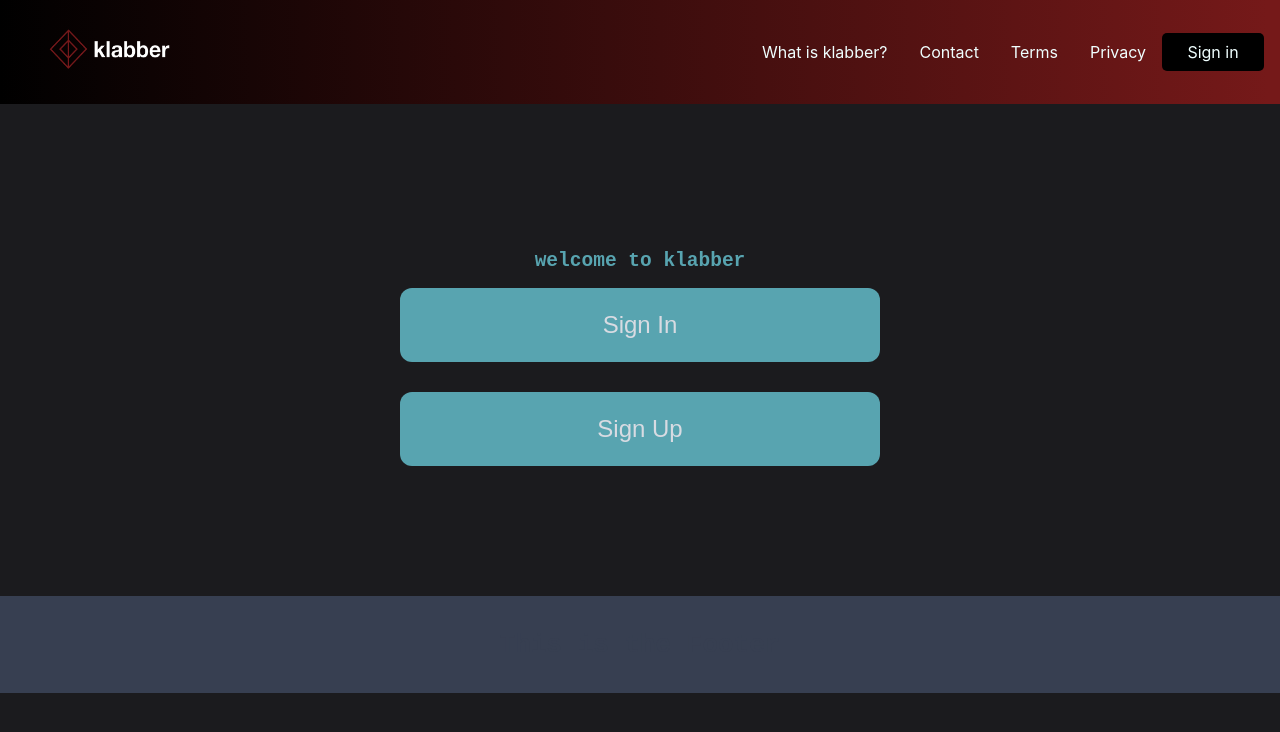
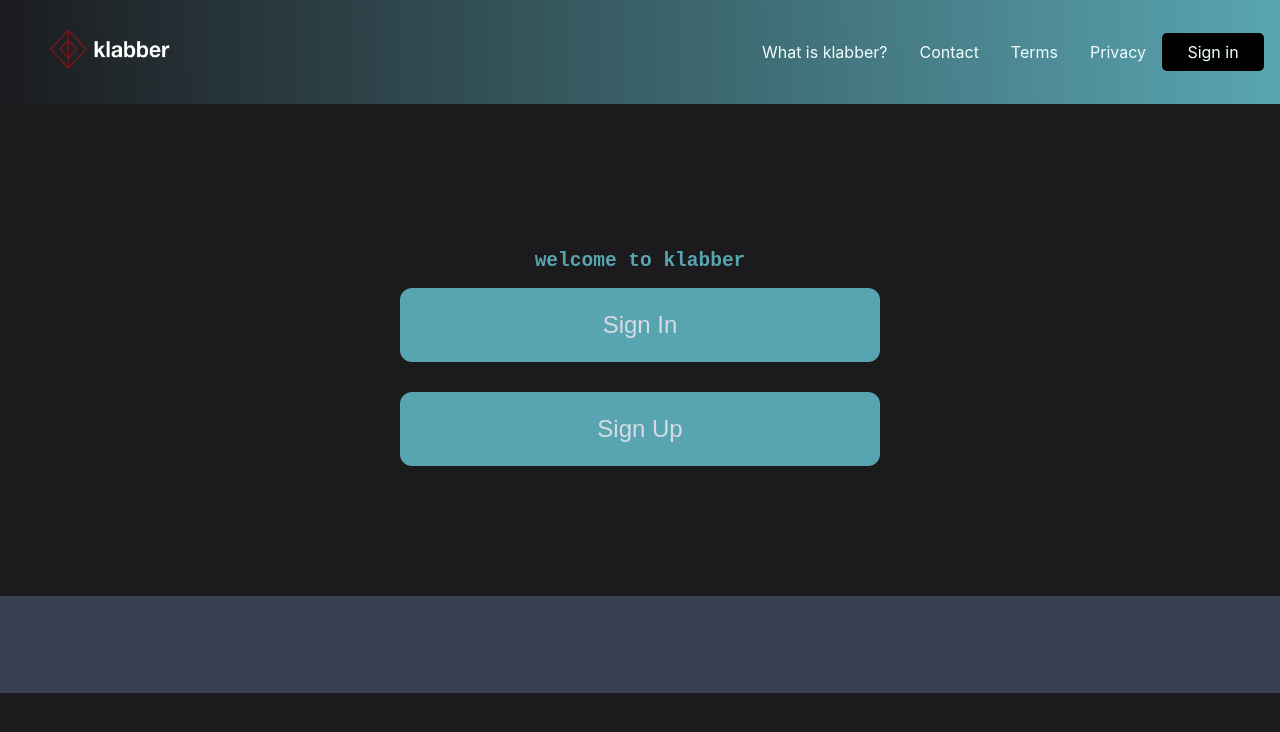
Before and after one commit to iman370/klabber, a React (Create React App) app in the folder frontend/: page / in a window 1280 px wide. Shown: the top 732 px of the page. Built offline with nearby package versions, Linux system fonts and the light colour scheme.

Commit message:
Changed navbar colours

```diff
--- a/frontend/src/index.css
+++ b/frontend/src/index.css
@@ -35,22 +35,22 @@ h2 {
 .navbar {
 
     /* ff 3.6+ */
-    background:-moz-linear-gradient(89deg, rgba(0, 0, 0, 1) 0%, rgba(117, 25, 25, 1) 99%);
+    background:-moz-linear-gradient(89deg, rgba(27, 27, 30, 1) 0%, rgba(88, 164, 176, 1) 99%);
 
     /* safari 5.1+,chrome 10+ */
-    background:-webkit-linear-gradient(89deg, rgba(0, 0, 0, 1) 0%, rgba(117, 25, 25, 1) 99%);
+    background:-webkit-linear-gradient(89deg, rgba(27, 27, 30, 1) 0%, rgba(88, 164, 176, 1) 99%);
 
     /* opera 11.10+ */
-    background:-o-linear-gradient(89deg, rgba(0, 0, 0, 1) 0%, rgba(117, 25, 25, 1) 99%);
+    background:-o-linear-gradient(89deg, rgba(27, 27, 30, 1) 0%, rgba(88, 164, 176, 1) 99%);
 
     /* ie 6-9 */
-    filter: progid:DXImageTransform.Microsoft.gradient( startColorstr='#751919', endColorstr='#000000', GradientType=0 );
+    filter: progid:DXImageTransform.Microsoft.gradient( startColorstr='#58a4b0', endColorstr='#1b1b1e', GradientType=0 );
 
     /* ie 10+ */
-    background:-ms-linear-gradient(89deg, rgba(0, 0, 0, 1) 0%, rgba(117, 25, 25, 1) 99%);
+    background:-ms-linear-gradient(89deg, rgba(27, 27, 30, 1) 0%, rgba(88, 164, 176, 1) 99%);
 
     /* global 94%+ browsers support */
-    background:linear-gradient(89deg, rgba(0, 0, 0, 1) 0%, rgba(117, 25, 25, 1) 99%);
+    background:linear-gradient(89deg, rgba(27, 27, 30, 1) 0%, rgba(88, 164, 176, 1) 99%);
 
     padding-left: 1rem;
     padding-right: 1rem;
```
